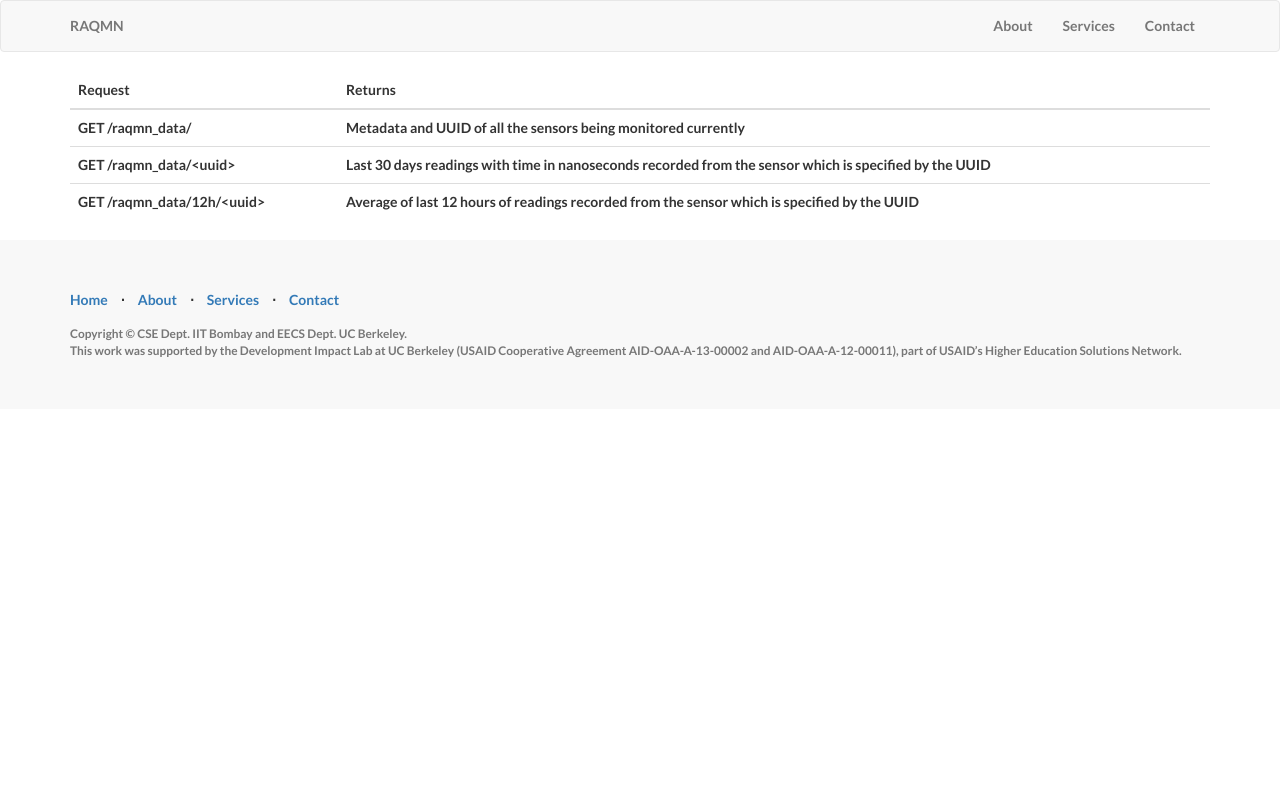
After one commit to shankari/Real-Time-Air-Quality-Sensoring-Network, a Django app: page /raqmn_data/api_specs/ in a window 1280 px wide. The commit adds this page. Run offline with Django 3.2, Linux system fonts and the light colour scheme; some libraries are stand-ins or nearby versions.

Commit message:
Added API Specification Page

```diff
--- /dev/null
+++ b/air_quality_monitoring/raqmn/raqmn_data/templates/api_specs/index.html
@@ -0,0 +1,145 @@
+{% load staticfiles %}
+<!DOCTYPE html>
+<html lang="en">
+
+<head>
+
+    <meta charset="utf-8">
+    <meta http-equiv="X-UA-Compatible" content="IE=edge">
+    <meta name="viewport" content="width=device-width, initial-scale=1">
+    <meta name="description" content="">
+    <meta name="author" content="">
+
+    <title>RAQMN - Real Time Air Quality Monitoring Network</title>
+
+    <!-- Bootstrap Core CSS -->
+    <link href="{% static 'css/bootstrap.min.css' %}" rel="stylesheet">
+
+    <!-- Custom CSS -->
+    <link href="{% static 'css/landing-page.css' %}" rel="stylesheet">
+
+    <!-- Custom Fonts -->
+    <link href="{% static 'font-awesome/css/font-awesome.min.css' %}" rel="stylesheet" type="text/css">
+    <link href="http://fonts.googleapis.com/css?family=Lato:300,400,700,300italic,400italic,700italic" rel="stylesheet" type="text/css">
+
+    <!-- HTML5 Shim and Respond.js IE8 support of HTML5 elements and media queries -->
+    <!-- WARNING: Respond.js doesn't work if you view the page via file:// -->
+    <!--[if lt IE 9]>
+        <script src="https://oss.maxcdn.com/libs/html5shiv/3.7.0/html5shiv.js"></script>
+        <script src="https://oss.maxcdn.com/libs/respond.js/1.4.2/respond.min.js"></script>
+    <![endif]-->
+
+</head>
+
+<body>
+
+    <!-- Navigation -->
+    <nav class="navbar navbar-default topnav" role="navigation">
+        <div class="container topnav">
+            <!-- Brand and toggle get grouped for better mobile display -->
+            <div class="navbar-header">
+                <button type="button" class="navbar-toggle" data-toggle="collapse" data-target="#bs-example-navbar-collapse-1">
+                    <span class="sr-only">Toggle navigation</span>
+                    <span class="icon-bar"></span>
+                    <span class="icon-bar"></span>
+                    <span class="icon-bar"></span>
+                </button>
+                <a class="navbar-brand topnav" href="http://www.cse.iitb.ac.in/raqmn/">RAQMN</a>
+            </div>
+            <!-- Collect the nav links, forms, and other content for toggling -->
+            <div class="collapse navbar-collapse" id="bs-example-navbar-collapse-1">
+                <ul class="nav navbar-nav navbar-right">
+                    <li>
+                        <a href="www.cse.iitb.ac.in/raqmn/#about">About</a>
+                    </li>
+                    <li>
+                        <a href="www.cse.iitb.ac.in/raqmn/#services">Services</a>
+                    </li>
+                    <li>
+                        <a href="www.cse.iitb.ac.in/raqmn/#contact">Contact</a>
+                    </li>
+                </ul>
+            </div>
+            <!-- /.navbar-collapse -->
+        </div>
+        <!-- /.container -->
+    </nav>
+
+    <div class="container">
+        <table class="table">
+            <thead>
+                <tr>
+                    <th>
+                        Request
+                    </th>
+                    <th>
+                        Returns
+                    </th>
+                </tr>
+            </thead>
+            <tbody>
+                <tr>
+                    <td>
+                        GET /raqmn_data/
+                    </td>
+                    <td>
+                        Metadata and UUID of all the sensors being monitored currently
+                    </td>
+                </tr>
+                <tr>
+                    <td>
+                        GET /raqmn_data/&lt;uuid&gt;
+                    </td>
+                    <td>
+                        Last 30 days readings with time in nanoseconds recorded from the sensor which is specified by the UUID
+                    </td>
+                </tr>
+                <tr>
+                    <td>
+                        GET /raqmn_data/12h/&lt;uuid&gt;
+                    </td>
+                    <td>
+                        Average of last 12 hours of readings recorded from the sensor which is specified by the UUID
+                    </td>
+                </tr>
+            </tbody>
+        </table>
+    </div>
+
+    <!-- Footer -->
+    <footer>
+        <div class="container">
+            <div class="row">
+                <div class="col-lg-12">
+                    <ul class="list-inline">
+                        <li>
+                            <a href="#">Home</a>
+                        </li>
+                        <li class="footer-menu-divider">&sdot;</li>
+                        <li>
+                            <a href="#about">About</a>
+                        </li>
+                        <li class="footer-menu-divider">&sdot;</li>
+                        <li>
+                            <a href="#services">Services</a>
+                        </li>
+                        <li class="footer-menu-divider">&sdot;</li>
+                        <li>
+                            <a href="#contact">Contact</a>
+                        </li>
+                    </ul>
+                    <p class="copyright text-muted small">Copyright &copy; CSE Dept. IIT Bombay and EECS Dept. UC Berkeley.<br/>This work was supported by the Development Impact Lab at UC Berkeley (USAID Cooperative Agreement AID-OAA-A-13-00002 and AID-OAA-A-12-00011), part of USAID’s Higher Education Solutions Network.</p>
+                </div>
+            </div>
+        </div>
+    </footer>
+
+    <!-- jQuery -->
+    <script src="{% static 'js/jquery.js' %}"></script>
+
+    <!-- Bootstrap Core JavaScript -->
+    <script src="{% static 'js/bootstrap.min.js' %}"></script>
+
+</body>
+
+</html>
--- a/air_quality_monitoring/raqmn/raqmn_data/templates/index/index.html
+++ b/air_quality_monitoring/raqmn/raqmn_data/templates/index/index.html
@@ -150,7 +150,7 @@
                     <hr class="section-heading-spacer">
                     <div class="clearfix"></div>
                     <h2 class="section-heading">Making Data Public<br>through set of APIs </h2>
-                    <p class="lead">We have created few free APIs which can be used by anyone including developers to use this data and develop over it.</p>
+                    <p class="lead">We have created few free APIs which can be used by anyone including developers to use this data and develop over it. More details about it can be found <a target="_blank" href="api_specs/index.html">here</a>.</p>
                 </div>
                 <div class="col-lg-5 col-lg-offset-2 col-sm-6">
                     <img class="img-responsive" src="{% static 'img/api.png' %}" alt="">
--- a/air_quality_monitoring/raqmn/raqmn_data/urls.py
+++ b/air_quality_monitoring/raqmn/raqmn_data/urls.py
@@ -4,4 +4,5 @@ from . import views
 
 urlpatterns = [
     url(r'^$', views.index, name='index'),
+    url(r'^api_specs/', views.api_specs, name='api_specs'),
 ]
--- a/air_quality_monitoring/raqmn/raqmn_data/views.py
+++ b/air_quality_monitoring/raqmn/raqmn_data/views.py
@@ -22,3 +22,10 @@ def index(request):
 	data['aqi'] = json.loads(air_quality_data)[0]['Readings']
 	# print data
 	return render(request, 'index/index.html', data)
+
+def api_specs(request):
+	"""
+	Returns the page with API Specifications
+	It contains the information of all the APIs opened for public usage
+	"""
+	return render(request, 'api_specs/index.html')
```
